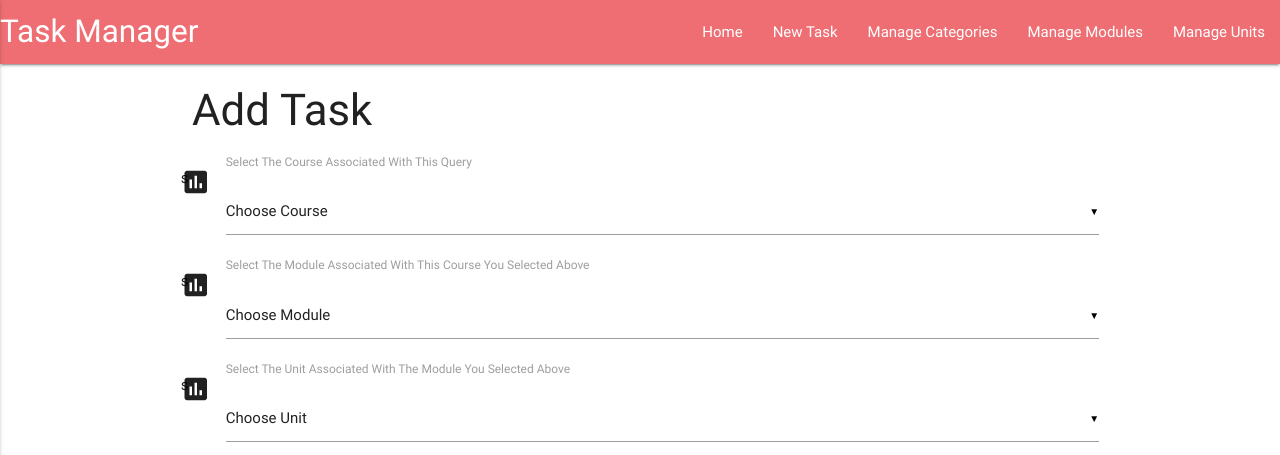
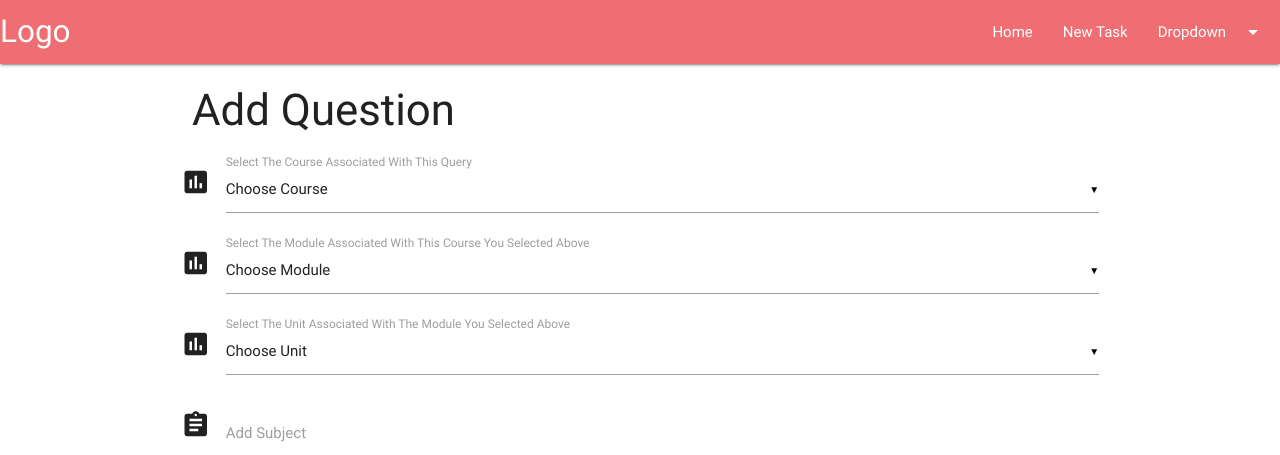
Before and after one commit to Superfom/decoder_cookbook, a Flask app: page /add_task in a window 1280 px wide. Shown: the top 455 px of the page. Run offline with Flask 2, Linux system fonts and the light colour scheme; data that the repository does not hold is empty; some libraries are stand-ins or nearby versions.

Commit message:
adding dropdown to navbar and updated content on the home page so that get_task function shows the course, module and unit related to the question raised

```diff
--- a/app.py
+++ b/app.py
@@ -21,7 +21,7 @@ def get_tasks():
 @app.route('/add_task')
 def add_task():
     return render_template('addtask.html',
-                           categories=mongo.db.categories.find(), module=mongo.db.modules.find())
+                           categories=mongo.db.categories.find(), module=mongo.db.modules.find(), unit=mongo.db.units.find())
 
 
 @app.route('/insert_task', methods=['POST'])
@@ -54,6 +54,7 @@ def update_task(task_id):
     })
     return redirect(url_for('get_tasks'))
 
+# Courses
 
 @app.route('/delete_task/<task_id>')
 def delete_task(task_id):
@@ -98,12 +99,12 @@ def add_category():
     return render_template('addcategory.html')
 
 
-# adding module routing below
+# Modules
 
 @app.route('/get_modules')
 def get_modules():
     return render_template('modules.html',
-                           categories=mongo.db.modules.find())
+                           modules=mongo.db.modules.find())
 
 @app.route('/delete_module/<module_id>')
 def delete_module(module_id):
@@ -114,7 +115,7 @@ def delete_module(module_id):
 @app.route('/edit_module/<module_id>')
 def edit_module(module_id):
     return render_template('editmodule.html',
-    category=mongo.db.modules.find_one({'_id': ObjectId(module_id)}))
+    module=mongo.db.modules.find_one({'_id': ObjectId(module_id)}))
 
 
 @app.route('/update_module/<module_id>', methods=['POST'])
@@ -137,12 +138,12 @@ def add_module():
     return render_template('addmodule.html')
 
 
-# adding unit routing below
+# units
 
 @app.route('/get_units')
 def get_units():
     return render_template('units.html',
-                           categories=mongo.db.units.find())
+                           units=mongo.db.units.find())
 
 @app.route('/delete_unit/<unit_id>')
 def delete_unit(unit_id):
@@ -153,7 +154,7 @@ def delete_unit(unit_id):
 @app.route('/edit_unit/<unit_id>')
 def edit_unit(unit_id):
     return render_template('editunit.html',
-    category=mongo.db.units.find_one({'_id': ObjectId(unit_id)}))
+    unit=mongo.db.units.find_one({'_id': ObjectId(unit_id)}))
 
 
 @app.route('/update_unit/<unit_id>', methods=['POST'])
--- a/templates/addtask.html
+++ b/templates/addtask.html
@@ -1,12 +1,12 @@
 {% extends 'base.html' %} {% block content %}
-<h3>Add Task</h3>
+<h3>Add Question</h3>
 <div class="row">
     <form action="{{ url_for('insert_task') }}" method="POST"  class="col s12">
         <div class="row">
             <div class="row">
 <!--Select Course originally labelled select category feature and still uses category db structure-->
                 <div class="input-field col s12">
-                    <i class="material-icons prefix">poll</i>s
+                    <i class="material-icons prefix">poll</i>
                     <select id="category" name="category_name">
                   <option value="" disabled selected>Choose Course</option>
                   {% for cat in categories %}
@@ -17,32 +17,34 @@
                 </div>
 <!--Select Module-->
                  <div class="input-field col s12">
-                    <i class="material-icons prefix">poll</i>s
+                    <i class="material-icons prefix">poll</i>
                     <select id="module" name="module_name">
                   <option value="" disabled selected>Choose Module</option>
-                  {% for mod in module %}
-                      <option value="{{mod.module_name}}">{{mod.module_name}}</option>
+                  {% for module in module %}
+                      <option value="{{module.module_name}}">{{module.module_name}}</option>
                   {% endfor %}
                 </select>
                     <label>Select The Module Associated With This Course You Selected Above</label>
                 </div>
 <!--Select Unit-->
                  <div class="input-field col s12">
-                    <i class="material-icons prefix">poll</i>s
+                    <i class="material-icons prefix">poll</i>
                     <select id="unit" name="unit_name">
                   <option value="" disabled selected>Choose Unit</option>
-                  {% for unit in units %}
+                  {% for unit in unit %}
                       <option value="{{unit.unit_name}}">{{unit.unit_name}}</option>
                   {% endfor %}
                 </select>
                     <label>Select The Unit Associated With The Module You Selected Above</label>
                 </div>
+<!--Add Subject-->
             <div class="input-field col s12">
                 <i class="material-icons prefix">assignment</i>
                 <input id="task_name" name="task_name" type="text">
                 <label for="icon_prefix">Add Subject</label>
             </div>
         </div>
+<!--Add Question-->
         <div class="row">
             <div class="input-field col s12">
                 <i class="material-icons prefix">subject</i>
@@ -50,6 +52,7 @@
                 <label for="icon_telephone">Ask Question</label>
             </div>
         </div>
+<!--add due date-->
         <div class="row">
             <div class="input-field col s12" id="matfix">
                 <i class="material-icons prefix">today</i>
--- a/templates/base.html
+++ b/templates/base.html
@@ -9,27 +9,51 @@
 
 <body>
     <header>
+<!--Dropdown Structure-->
+        <ul id="dropdown1" class="dropdown-content">
+            <li><a href="{{url_for('get_categories')}}">Manage Categories</a></li>
+            <li><a href="{{url_for('get_modules')}}">Manage Modules</a></li>
+            <li><a href="{{url_for('get_units')}}">Manage Units</a></li>
+        </ul>
             <nav>
               <div class="nav-wrapper">
-                <a href="{{url_for('get_tasks')}}" class="brand-logo">Task Manager</a>
-                <a href="#" data-activates="mobile-demo" class="button-collapse"><i class="material-icons">menu</i></a>
-                <ul id="nav-mobile" class="right hide-on-med-and-down">
+                <a href="#!" class="brand-logo">Logo</a>
+                <ul class="right hide-on-med-and-down">
+                    <li><a href="{{url_for('get_tasks')}}">Home</a></li>
+                    <li><a href="{{url_for('add_task')}}">New Task</a></li>
+                  <!-- Dropdown Trigger -->
+                  <li><a class="dropdown-trigger" href="#!" data-target="dropdown1">Dropdown<i class="material-icons right">arrow_drop_down</i></a></li>
+                </ul>
+              </div>
+            </nav>
+            <ul class="side-nav" id="mobile-demo">
                 <li><a href="{{url_for('get_tasks')}}">Home</a></li>
                 <li><a href="{{url_for('add_task')}}">New Task</a></li>
                 <li><a href="{{url_for('get_categories')}}">Manage Categories</a></li>
                 <li><a href="{{url_for('get_modules')}}">Manage Modules</a></li>
                 <li><a href="{{url_for('get_units')}}">Manage Units</a></li>
             </ul>
-                <ul class="side-nav" id="mobile-demo">
-                    <li><a href="{{url_for('get_tasks')}}">Home</a></li>
-                    <li><a href="{{url_for('add_task')}}">New Task</a></li>
-                    <li><a href="{{url_for('get_categories')}}">Manage Categories</a></li>
-                    <li><a href="{{url_for('get_modules')}}">Manage Modules</a></li>
-                    <li><a href="{{url_for('get_units')}}">Manage Units</a></li>
-
-                </ul>
         </div>
     </nav>
+<!--        <nav>-->
+<!--            <div class="nav-wrapper">-->
+<!--                <a href="{{url_for('get_tasks')}}" class="brand-logo">DeCoder Cookbook</a>-->
+<!--                <a href="#" data-activates="mobile-demo" class="button-collapse"><i class="material-icons">menu</i></a>-->
+<!--                <ul id="nav-mobile" class="right hide-on-med-and-down">-->
+<!--                    <li><a href="{{url_for('add_task')}}">Ask Here</a></li>-->
+<!--                    <li><a href="{{url_for('get_categories')}}">Manage Courses</a></li>-->
+<!--                    <li><a href="{{url_for('get_modules')}}">Manage Modules</a></li>-->
+<!--                    <li><a href="{{url_for('get_units')}}">Manage Units</a></li>-->
+<!--                </ul>-->
+<!--                <ul class="side-nav" id="mobile-demo">-->
+<!--                    <li><a href="{{url_for('get_tasks')}}">Home</a></li>-->
+<!--                    <li><a href="{{url_for('add_task')}}">Ask Here</a></li>-->
+<!--                    <li><a href="{{url_for('get_categories')}}">Manage Courses</a></li>-->
+<!--                    <li><a href="{{url_for('get_modules')}}">Manage Modules</a></li>-->
+<!--                    <li><a href="{{url_for('get_units')}}">Manage Units</a></li>-->
+<!--                </ul>-->
+<!--            </div>-->
+<!--        </nav>-->
     </header>
     <div class="container">
         {% block content %} {% endblock %}
@@ -41,6 +65,7 @@
             $('.collapsible').collapsible();
             $('select').material_select();
             $(".button-collapse").sideNav();
+            $(".dropdown-trigger").dropdown({ hover: false});
         });
         $('.datepicker').pickadate({
             selectMonths: true, // Creates a dropdown to control month
--- a/templates/categories.html
+++ b/templates/categories.html
@@ -2,7 +2,8 @@
 
 <div class="row">
 
-    <h3>Categories</h3>
+    <h3>Courses</h3>
+    <p>Code Institue offers 11 Courses in their fullstack development LMS. Each Course contains X amount of Modules with individual Units embedded in them. This page is used to Add/Edit/Delete Courses</p>
     <ul class="collapsible" data-collapsible="accordion">
         {% for category in categories %}
         <li>
--- a/templates/editmodule.html
+++ b/templates/editmodule.html
@@ -3,12 +3,12 @@
 {% block content %}
 <h3>Edit Module</h3>
 <div class="row">
-    <form action="{{ url_for('update_module', module_id=unit._id) }}" method="POST" class="col s12">
+    <form action="{{ url_for('update_module', module_id=module._id) }}" method="POST" class="col s12">
         <div class="row">
             <div class="input-field col s12">
                 <i class="material-icons prefix">poll</i>
                 <input id="module_name" name="module_name" type="text" class="validate" value="{{module.module_name}}">
-                <label for="module_name">module Name</label>
+                <label for="module_name">Module Name</label>
             </div>
         </div>
         <div class="row">
--- a/templates/modules.html
+++ b/templates/modules.html
@@ -3,6 +3,7 @@
 <div class="row">
 
     <h3>Modules</h3>
+    <p>Modules consist of a group of Units within each Course. It is necessary to identify the Module associated with your question so that others can easily navigate to the location your query is associated with.</p>
     <ul class="collapsible" data-collapsible="accordion">
         {% for module in modules %}
         <li>
```
Also changed, not shown: templates/tasks.html (+8 -2 lines), templates/units.html (+5 -2 lines). Lines whose indentation alone changed are shown as unchanged.
